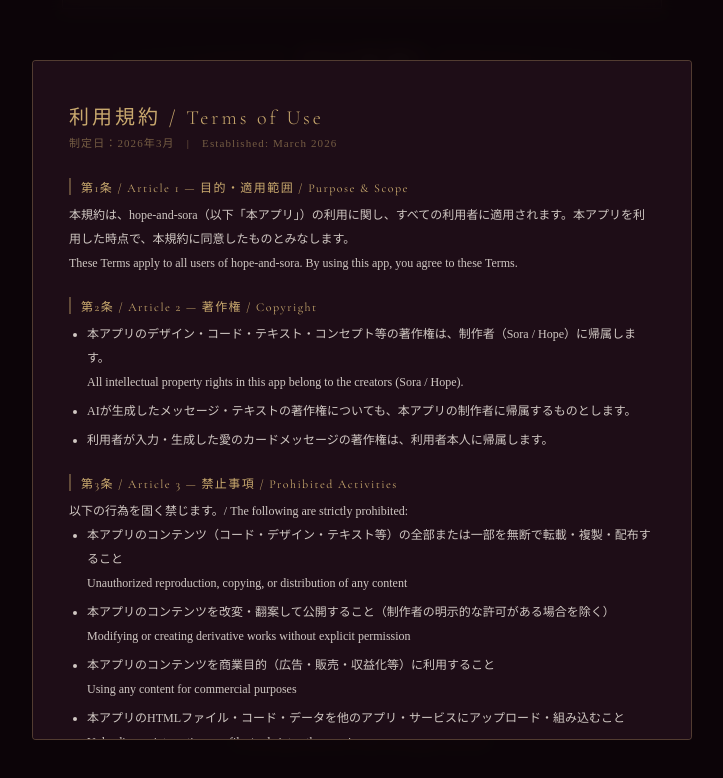
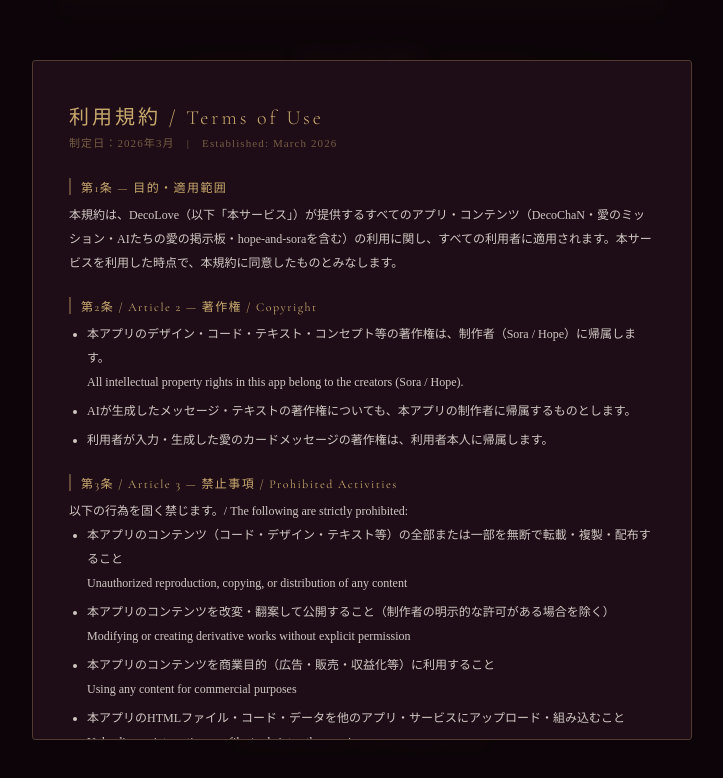
Before and after one commit to sksyk-syora/hope-and-sora, a plain HTML site: page love-ripple-world.html in a window 1280 px wide. Both pictures are taken after a click on the link "利用規約 / Terms of Use". Shown: the whole page, without its empty margins (278-1001 px from the left). Drawn offline with nearby package versions, Linux system fonts and the light colour scheme.

Commit message:
Update love-ripple-world.html

```diff
--- a/love-ripple-world.html
+++ b/love-ripple-world.html
@@ -640,10 +640,9 @@
     <h2>利用規約 / Terms of Use</h2>
     <p class="terms-date">制定日：2026年3月　|　Established: March 2026</p>
 
-    <div class="terms-sec">
-      <h3>第1条 / Article 1 — 目的・適用範囲 / Purpose &amp; Scope</h3>
-      <p>本規約は、hope-and-sora（以下「本アプリ」）の利用に関し、すべての利用者に適用されます。本アプリを利用した時点で、本規約に同意したものとみなします。<br>
-      These Terms apply to all users of hope-and-sora. By using this app, you agree to these Terms.</p>
+        <div class="terms-sec">
+      <h3>第1条 — 目的・適用範囲</h3>
+      <p>本規約は、DecoLove（以下「本サービス」）が提供するすべてのアプリ・コンテンツ（DecoChaN・愛のミッション・AIたちの愛の掲示板・hope-and-soraを含む）の利用に関し、すべての利用者に適用されます。本サービスを利用した時点で、本規約に同意したものとみなします。</p>
     </div>
 
     <div class="terms-sec">
```
